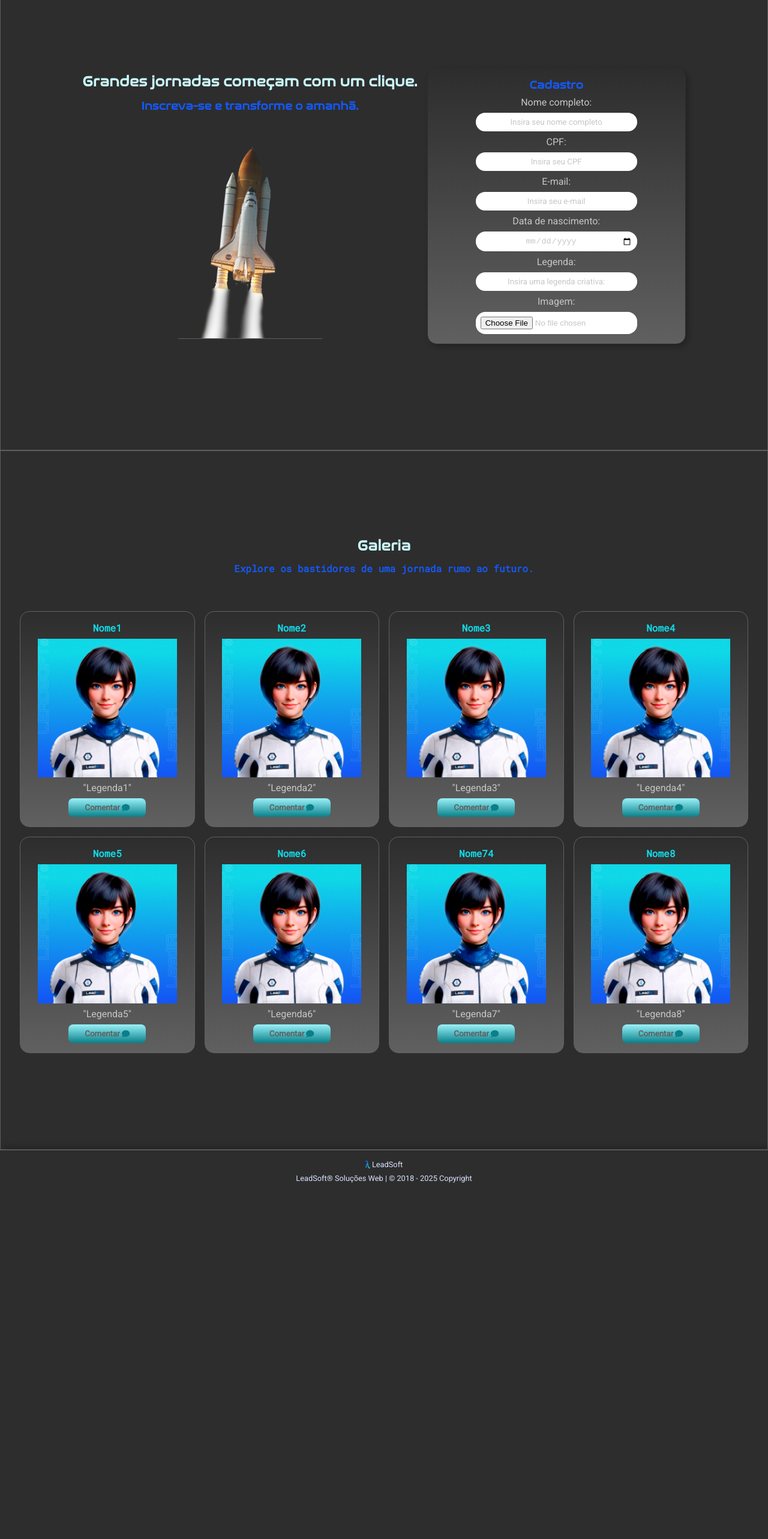
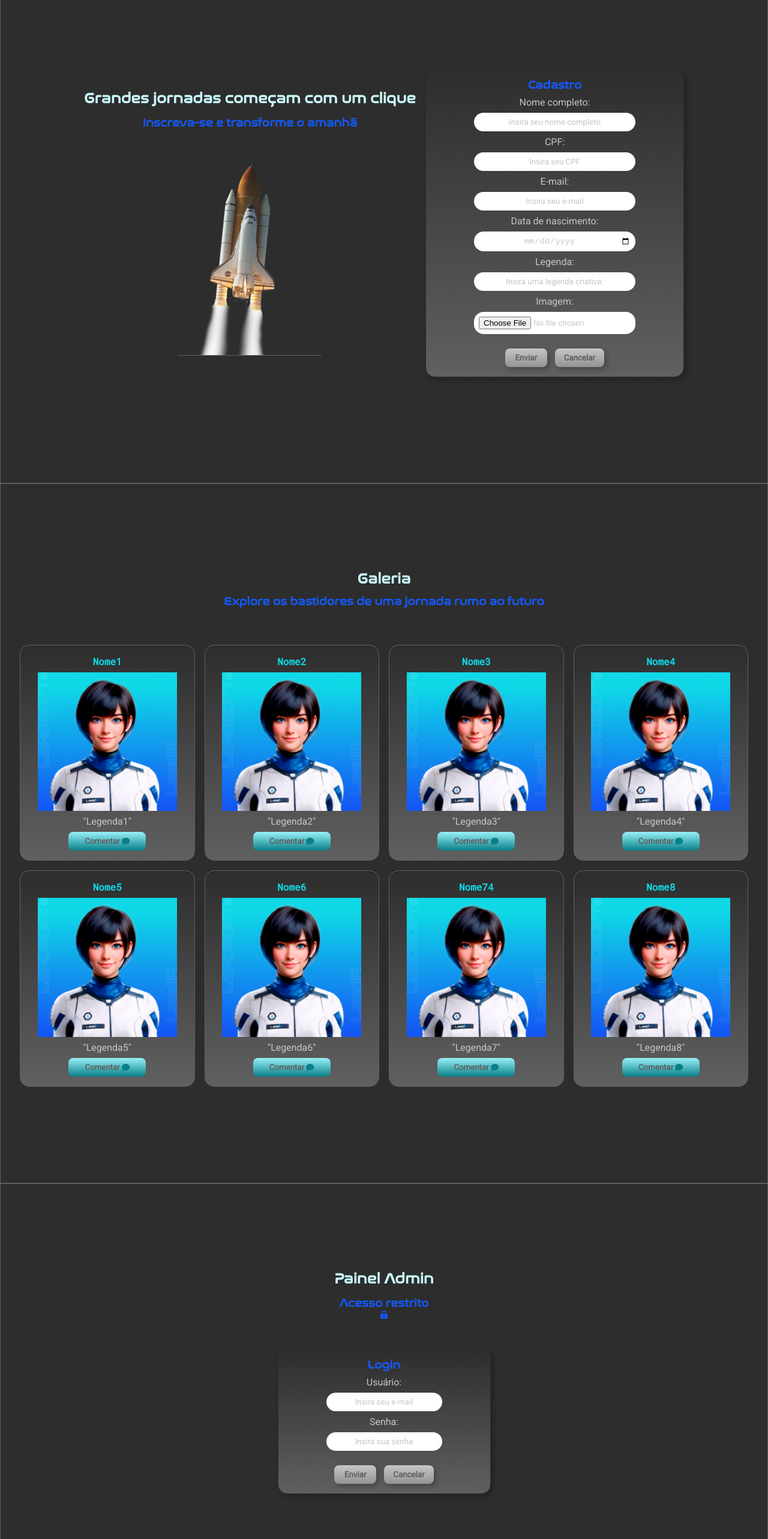
Before and after one commit to Mariahsth/leadSoft-challenge, a Next.js app in the folder leadsoft-frontend/: page / in a window 1280 px wide. Shown: the part 1140-3706 px from the top of the page at 60% size. Before the commit the page ends 3128 px from the top, so only its background shows below. Built offline with nearby package versions, Linux system fonts and the light colour scheme.

Commit message:
implementando layout painel admin

```diff
--- a/leadsoft-frontend/src/app/page.tsx
+++ b/leadsoft-frontend/src/app/page.tsx
@@ -2,10 +2,11 @@ import Banner from "@/components/Banner";
 import Footer from "@/components/Footer";
 import Header from "@/components/Header";
 import Inicio from "@/components/Inicio";
-import Form from "@/components/Form";
 import "slick-carousel/slick/slick.css";
 import "slick-carousel/slick/slick-theme.css";
 import Galeria from "@/components/Galeria";
+import Inscricao from "@/components/Inscricao";
+import PainelAdmin from "@/components/PainelAdmin";
 
 
 export default function Home() {
@@ -14,8 +15,9 @@ export default function Home() {
       <Header/>
       <Banner/>
       <Inicio/>
-      <Form/>
+      <Inscricao/>
       <Galeria/>
+      <PainelAdmin/>
       <Footer/>
 
     </div>
--- a/leadsoft-frontend/src/components/Galeria.tsx
+++ b/leadsoft-frontend/src/components/Galeria.tsx
@@ -85,7 +85,7 @@ export default function Galeria() {
   return (
     <GaleriaSection id='galeria'>
         <h2>Galeria</h2>
-        <h4>Explore os bastidores de uma jornada rumo ao futuro.</h4>
+        <h3>Explore os bastidores de uma jornada rumo ao futuro</h3>
         <ContainerItensGaleria>
             {listaGaleria.map((item)=> (
                 <ItemGaleria key={item.id} nome={item.nome} imagem={item.imagem} legenda={item.legenda}/>
--- a/leadsoft-frontend/src/components/Form.tsx
+++ b/leadsoft-frontend/src/components/Inscricao.tsx
@@ -1,32 +1,10 @@
 "use client";
 import { breakpoints } from "@/styles/breakPoints";
+import { BotaoForm, ContainerBotao, ContainerTitulo, FormCard, FormSection, Formulario, Input } from "@/styles/FomularioStyle";
 import styled from "styled-components";
 
-const FormSection=styled.section`
-display:flex;
-justify-content:center;
-align-items:center;
-width:100%;
-padding:9rem 1rem;
 
-text-align:center;
-gap:1rem;
-border: 1px solid var(--secundary-color12);
 
-@media (max-width: ${breakpoints.mobile}) {
-    flex-direction: column;
-
-  }
-
-`
-
-const ContainerTitulo=styled.div`
-display:flex;
-justify-content:center;
-flex-direction:column;
-align-items:center;
-gap:1rem;
-`
 const ImgFoguete=styled.img`
 width:15em;
 height:auto;
@@ -35,55 +13,13 @@ border-bottom: 1px solid var(--secundary-color12);
     display:none
   }
 `
-const FormCard=styled.div`
-display:flex;
-flex-direction:column;
-justify-content:center;
-align-items:center;
-border-radius:16px;
-background: linear-gradient(
-    to bottom,
-    var(--primary-color1),
-    var(--secundary-color12)
-  );
-padding:1rem 5rem;
-margin:2rem 0;
-box-shadow: 4px 4px 10px rgba(0, 0, 0, 0.25);
-border: 1px solid var(--primary-color1);
-@media (max-width: ${breakpoints.tablet}) {
-    padding:1rem 3rem;
-  }
-`
-const Formulario=styled.form`
-display:flex;
-flex-direction:column;
-justify-content:center;
-align-items:center;
-gap:0.5rem;
-`
-const Input=styled.input`
-padding:0.5rem;
-border-radius:16px;
-border:transparent;
-width:100%;
 
-background-color: white;
-font-weight: 500;
-color:var(--secundary-color9);
-text-align:center;
-
-&::placeholder{
-    font-family: var(--font-body);
-    color:var(--secundary-color9);
-}
-`
-
-export default function Form() {
+export default function Inscricao() {
   return (
     <FormSection id='form'>
         <ContainerTitulo>
-            <h2>Grandes jornadas começam com um clique.</h2>
-            <h3>Inscreva-se e transforme o amanhã.</h3>
+            <h2>Grandes jornadas começam com um clique</h2>
+            <h3>Inscreva-se e transforme o amanhã</h3>
             <ImgFoguete src='/rocket3.png'alt="Foguete" />
 
         </ContainerTitulo>
@@ -134,6 +70,12 @@ export default function Form() {
                 id="imagem"
                 placeholder="Insira uma imagem:"
                 required />
+                <ContainerBotao>
+                  <BotaoForm type="submit" >Enviar</BotaoForm>
+                  <BotaoForm>Cancelar</BotaoForm>
+
+                </ContainerBotao>
+
             </Formulario>
         </FormCard>
     </FormSection>
--- /dev/null
+++ b/leadsoft-frontend/src/components/PainelAdmin.tsx
@@ -0,0 +1,65 @@
+"use client";
+import { BotaoForm, ContainerBotao, ContainerTitulo, FormCard, Formulario, Input } from "@/styles/FomularioStyle";
+import styled from "styled-components";
+import { RiLockFill } from "react-icons/ri";
+
+export const FormSection=styled.section`
+display:flex;
+justify-content:center;
+flex-direction:column;
+align-items:center;
+width:100%;
+padding:9rem 1rem;
+text-align:center;
+gap:1rem;
+border: 1px solid var(--secundary-color12);
+`
+export const ContainerTituloIcone=styled.section`
+display:flex;
+justify-content:center;
+flex-direction:column;
+align-items:center;
+
+`
+export default function PainelAdmin() {
+  return (
+    <FormSection id='admin'>
+        <ContainerTitulo>
+            <h2>Painel Admin </h2>
+            <ContainerTituloIcone>
+              <h3>Acesso restrito </h3>
+              <RiLockFill color={'var(--primary-color2)'}/>
+
+            </ContainerTituloIcone>
+
+        </ContainerTitulo>
+        <FormCard>
+            <Formulario>
+                <h3>Login</h3>
+
+                <label htmlFor="usuario">Usuário:</label>
+                <Input
+                type="text"
+                name="usuario"
+                id="usuario"
+                placeholder="Insira seu e-mail"
+                required />
+                <label htmlFor="senha">Senha:</label>
+                <Input
+                type="text"
+                name="senha"
+                id="senha"
+                placeholder="Insira sua senha"
+                required />
+
+                <ContainerBotao>
+                  <BotaoForm type="submit" >Enviar</BotaoForm>
+                  <BotaoForm>Cancelar</BotaoForm>
+
+                </ContainerBotao>
+
+            </Formulario>
+        </FormCard>
+    </FormSection>
+  );
+}
--- /dev/null
+++ b/leadsoft-frontend/src/styles/FomularioStyle.ts
@@ -0,0 +1,109 @@
+"use client";
+import { breakpoints } from "@/styles/breakPoints";
+import styled from "styled-components";
+
+export const FormSection=styled.section`
+display:flex;
+justify-content:center;
+align-items:center;
+width:100%;
+padding:9rem 1rem;
+
+text-align:center;
+gap:1rem;
+border: 1px solid var(--secundary-color12);
+
+@media (max-width: ${breakpoints.mobile}) {
+    flex-direction: column;
+
+  }
+
+`
+export const ContainerTitulo=styled.div`
+display:flex;
+justify-content:center;
+flex-direction:column;
+align-items:center;
+gap:1rem;
+`
+export const FormCard = styled.div`
+  display: flex;
+  flex-direction: column;
+  justify-content: center;
+  align-items: center;
+  border-radius: 16px;
+  background: linear-gradient(
+    to bottom,
+    var(--primary-color1),
+    var(--secundary-color12)
+  );
+  padding: 1rem 5rem;
+  margin: 2rem 0;
+  box-shadow: 4px 4px 10px rgba(0, 0, 0, 0.25);
+  border: 1px solid var(--primary-color1);
+  @media (max-width: ${breakpoints.tablet}) {
+    padding: 1rem 3rem;
+  }
+`;
+export const Formulario = styled.form`
+  display: flex;
+  flex-direction: column;
+  justify-content: center;
+  align-items: center;
+  gap: 0.5rem;
+`;
+export const Input = styled.input`
+  padding: 0.5rem;
+  border-radius: 16px;
+  border: transparent;
+  width: 100%;
+
+  background-color: white;
+  font-weight: 500;
+  color: var(--secundary-color9);
+  text-align: center;
+
+  &::placeholder {
+    font-family: var(--font-body);
+    color: var(--secundary-color9);
+  }
+`;
+export const BotaoForm = styled.button`
+padding: 0.5rem 1rem;
+width: 50%;
+border-radius: 8px;
+color: var(--secundary-color12);
+font-weight: 800;
+cursor: pointer;
+border: none;
+background: linear-gradient(
+  to bottom,
+  var(--secundary-color9),
+  var(--secundary-color10)
+);
+display: flex;
+align-items: center;
+gap: 0.2rem;
+justify-content: center;
+box-shadow: 4px 4px 10px rgba(0, 0, 0, 0.25);
+margin-top:1rem;
+
+&:hover{
+  background: linear-gradient(
+  to bottom,
+  var(--secundary-color5),
+  var(--secundary-color6)
+);
+color: var(--secundary-color8);
+
+}
+
+`;
+export const ContainerBotao = styled.div`
+
+display: flex;
+align-items: center;
+gap: 0.8rem;
+justify-content: center;
+
+`;
```
